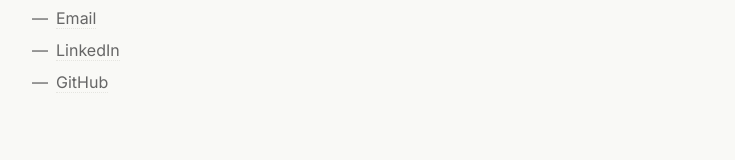
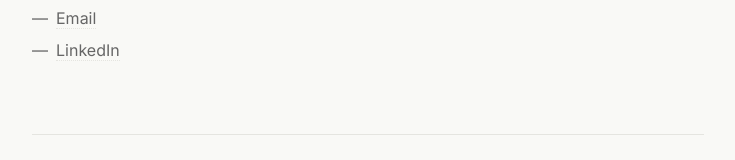
Before and after one commit to eddwz/personal-site, a Next.js app: page / in a window 1280 px wide. Shown: the part 758-918 px from the top of the page, without its empty margins (272-1007 px from the left). Built offline with nearby package versions, Linux system fonts and the light colour scheme.

Commit message:
chore: update email and remove github

```diff
--- a/src/app/page.tsx
+++ b/src/app/page.tsx
@@ -82,9 +82,8 @@
           Currently open to full-time roles in NYC.
         </p>
         <ul className="list-notebook text-ink-soft space-y-2">
-          <li><a href="mailto:hello@example.com">Email</a></li>
+          <li><a href="mailto:eddiezhou05@gmail.com">Email</a></li>
           <li><a href="https://www.linkedin.com/in/eddiezh0u/?skipRedirect=true" target="_blank" rel="noreferrer">LinkedIn</a></li>
-          <li><a href="https://github.com/eddiezh0u" target="_blank" rel="noreferrer">GitHub</a></li>
         </ul>
       </section>
 
```
